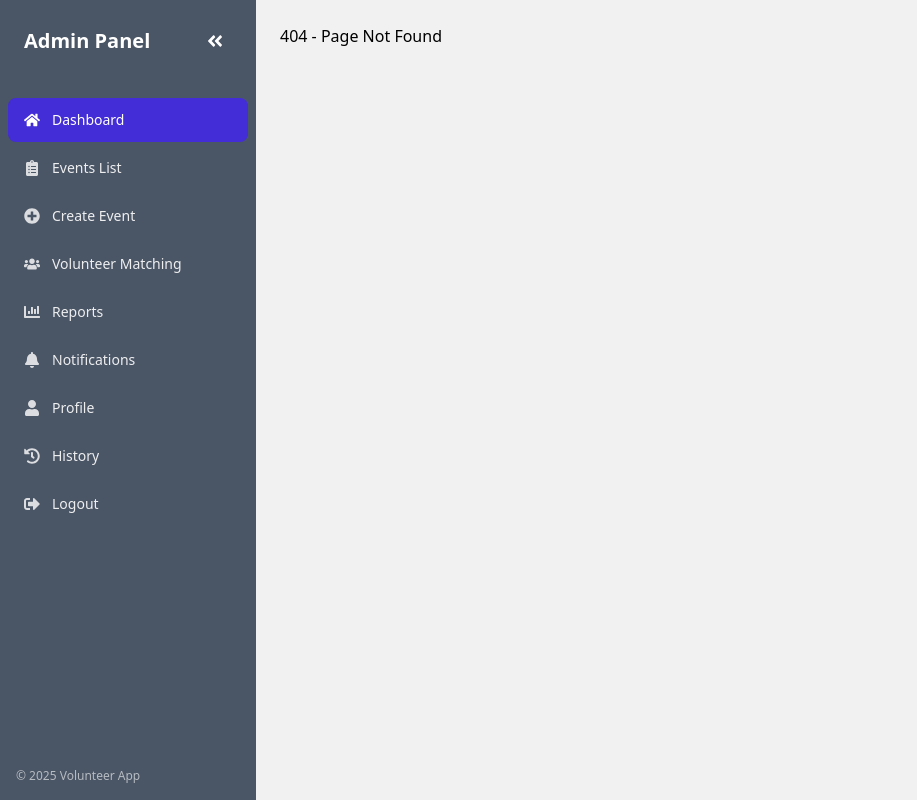
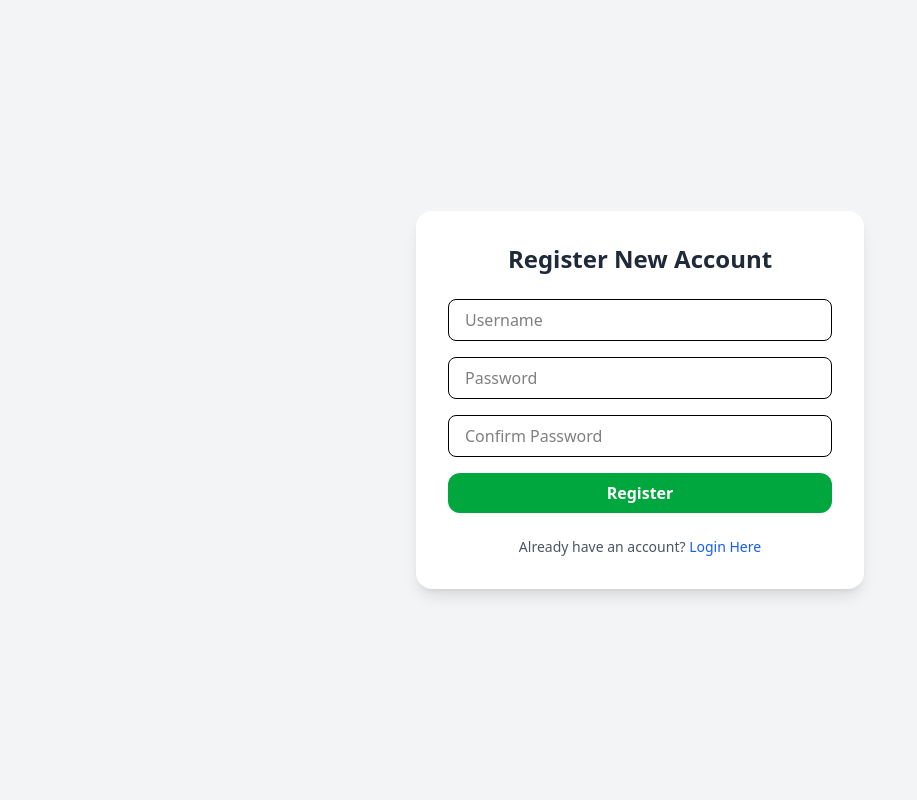
Before and after one commit to HelpfulLamb/volunteer-app, a React (Vite) app in the folder client/my-react-app/: page /registration in a window 1280 px wide. Before the commit this address had no page. Shown: the whole page, without its empty margins (0-917 px from the left). Built offline with nearby package versions, Linux system fonts and the light colour scheme.

Commit message:
Pierre J Ingram Contributions: Login and registration pages complete.

```diff
--- a/client/my-react-app/src/App.jsx
+++ b/client/my-react-app/src/App.jsx
@@ -15,18 +15,28 @@ import UserProfile from './users/Profile.jsx';
 import PersonalInfoSection from './users/PersonalInfo.jsx';
 import VolunteerHistory from './site/VolunteerHistory.jsx';
 import NotificationsPage from './site/NotificationsPage.jsx';
+import Login from './context/Login.jsx';
+import Registration from './context/Registration.jsx';
 
 function App() {
   const location = useLocation();
+  const authRoutes = ['/login', '/registration'];
+  const isAuthRoute = authRoutes.includes(location.pathname);
 
   return (
     <AuthProvider>
       <ToastProvider>
+        {isAuthRoute ? (
+          <Routes>
+            <Route path='/' element={<Login />} />
+            <Route path='/login' element={<Login />} />
+            <Route path='/registration' element={<Registration />} />
+          </Routes>
+        ) : (
           <div className='flex'>
             <Sidebar />
             <div className='ml-64 p-6 w-full'>
               <Routes>
-              <Route path='/' element={<Home />} />
                 <Route path='/home' element={<Home />} />
                 <Route path='/create-event' element={<EventManagementForm />} />
                 <Route path='/matching' element={<VolunteerMatchingPage />} />
@@ -40,6 +50,7 @@ function App() {
               </Routes>
             </div>
           </div>
+        )}
       </ToastProvider>
     </AuthProvider>
   )
--- /dev/null
+++ b/client/my-react-app/src/context/Login.jsx
@@ -0,0 +1,77 @@
+import { useState, useEffect } from "react";
+import { Link, useNavigate } from "react-router-dom";
+import { useAuth } from "./AuthContext";
+
+const Login = () => {
+  const { login } = useAuth();
+  const [role, setRole] = useState(null);
+  const [email, setEmail] = useState('');
+  const [password, setPassword] = useState('');
+  const [message, setMessage] = useState({ error: '', success: '' });
+  const navigate = useNavigate();
+
+  // useEffect(() => {
+  //   const storedUser = JSON.parse(localStorage.getItem('user'));
+  //   if(storedUser && storedUser.role){
+  //     navigate(storedUser.role === 'admin' ? '/create-event' : '/profile');
+  //   }
+  // }, [navigate]);
+
+  const handleSubmit = async (e) => {
+    e.preventDefault();
+    if(!email || !password){
+      setMessage({ error: 'Email and password are required.', success: '' });
+      return;
+    }
+
+    // I will replace this with proper user data once we get a backend and DB
+    const mockUser = {
+      name: role === 'admin' ? 'Admin User' : 'Volunteer User',
+      email,
+      role
+    };
+    setTimeout(() => {
+      setMessage({ success: 'Login Successful!', error: '' });
+      login(mockUser);
+      if(role === 'admin'){
+        navigate('/create-event');
+      } else if(role === 'volunteer'){
+        navigate('/profile');
+      }
+    }, 500);
+  };
+
+  return (
+    <div className="min-h-screen flex flex-col items-center justify-center bg-gray-100 px-4">
+      <div className="bg-white shadow-lg rounded-2xl w-full max-w-md p-8">
+        <h1 className="text-2xl font-bold text-center mb-6 text-gray-800">Login to Your Account</h1>
+        {!role ? (
+          <div className="flex flex-col gap-4">
+            <button onClick={() => setRole('volunteer')} className="px-4 py-2 rounded-xl bg-blue-600 text-white font-semibold hover:bg-blue-700 transition">Volunteer Login</button>
+            <button onClick={() => setRole('admin')} className="px-4 py-2 rounded-xl bg-purple-600 text-white font-semibold hover:bg-purple-700 transition">Admin Login</button>
+          </div>
+        ) : (
+          <>
+            <form onSubmit={handleSubmit} className="flex flex-col gap-4">
+              <div>
+                <input type="email" id="email" value={email} onChange={(e) => setEmail(e.target.value)} placeholder="Email" required
+                  className="w-full px-4 py-2 border rounded-lg focus:outline-none focus:ring-2 focus:ring-blue-500" />
+              </div>
+              <div>
+                <input type="password" id="password" value={password} onChange={(e) => setPassword(e.target.value)} placeholder="Password" required
+                  className="w-full px-4 py-2 border rounded-lg focus:outline-none focus:ring-2 focus:ring-blue-500" />
+              </div>
+              <button type="submit" className="w-full bg-blue-600 text-white py-2 rounded-xl font-semibold hover:bg-blue-700 transition">Login</button>
+            </form>
+            <button onClick={() => setRole(null)} className="mt-4 text-sm text-gray-500 hover:text-gray-700">← Back</button>
+          </>
+        )}
+        {!role && (<p className="mt-6 text-sm text-center text-gray-600">New User?{" "}<Link to="/registration" className="text-blue-600 hover:underline">Register Here</Link></p>)}
+        {message.error && (<p className="mt-4 text-sm text-red-600 text-center">{message.error}</p>)}
+        {message.success && (<p className="mt-4 text-sm text-green-600 text-center">{message.success}</p>)}
+      </div>
+    </div>
+  );
+};
+
+export default Login;
--- /dev/null
+++ b/client/my-react-app/src/context/Registration.jsx
@@ -0,0 +1,92 @@
+import { useState } from "react";
+import { Link, useNavigate } from "react-router-dom";
+
+const Registration = () => {
+  const [username, setUsername] = useState('');
+  const [password, setPassword] = useState('');
+  const [confirmPassword, setConfirmPassword] = useState('');
+  const [message, setMessage] = useState({ error: '', success: '' });
+  const navigate = useNavigate();
+
+  const handleRegister = (e) => {
+    e.preventDefault();
+
+    if (!username || !password || !confirmPassword) {
+      setMessage({ error: 'All fields are required.', success: '' });
+      return;
+    }
+
+    if (password !== confirmPassword) {
+      setMessage({ error: 'Passwords do not match.', success: '' });
+      return;
+    }
+
+    setTimeout(() => {
+      setMessage({ success: 'Registration successful! Redirecting to login...', error: '' });
+      setTimeout(() => navigate('/login'), 1500);
+    }, 500);
+  };
+
+  return (
+    <div className="min-h-screen flex flex-col items-center justify-center bg-gray-100 px-4">
+      <div className="bg-white shadow-lg rounded-2xl w-full max-w-md p-8">
+        <h1 className="text-2xl font-bold text-center mb-6 text-gray-800">Register New Account</h1>
+        <form onSubmit={handleRegister} className="flex flex-col gap-4">
+          <div>
+            <input
+              type="text"
+              id="username"
+              value={username}
+              onChange={(e) => setUsername(e.target.value)}
+              placeholder="Username"
+              required
+              className="w-full px-4 py-2 border rounded-lg focus:outline-none focus:ring-2 focus:ring-blue-500"
+            />
+          </div>
+          <div>
+            <input
+              type="password"
+              id="password"
+              value={password}
+              onChange={(e) => setPassword(e.target.value)}
+              placeholder="Password"
+              required
+              className="w-full px-4 py-2 border rounded-lg focus:outline-none focus:ring-2 focus:ring-blue-500"
+            />
+          </div>
+          <div>
+            <input
+              type="password"
+              id="confirmPassword"
+              value={confirmPassword}
+              onChange={(e) => setConfirmPassword(e.target.value)}
+              placeholder="Confirm Password"
+              required
+              className="w-full px-4 py-2 border rounded-lg focus:outline-none focus:ring-2 focus:ring-blue-500"
+            />
+          </div>
+          <button
+            type="submit"
+            className="w-full bg-green-600 text-white py-2 rounded-xl font-semibold hover:bg-green-700 transition"
+          >
+            Register
+          </button>
+        </form>
+        <p className="mt-6 text-sm text-center text-gray-600">
+          Already have an account?{" "}
+          <Link to="/login" className="text-blue-600 hover:underline">
+            Login Here
+          </Link>
+        </p>
+        {message.error && (
+          <p className="mt-4 text-sm text-red-600 text-center">{message.error}</p>
+        )}
+        {message.success && (
+          <p className="mt-4 text-sm text-green-600 text-center">{message.success}</p>
+        )}
+      </div>
+    </div>
+  );
+};
+
+export default Registration;
```
Lines whose indentation alone changed are shown as unchanged.
